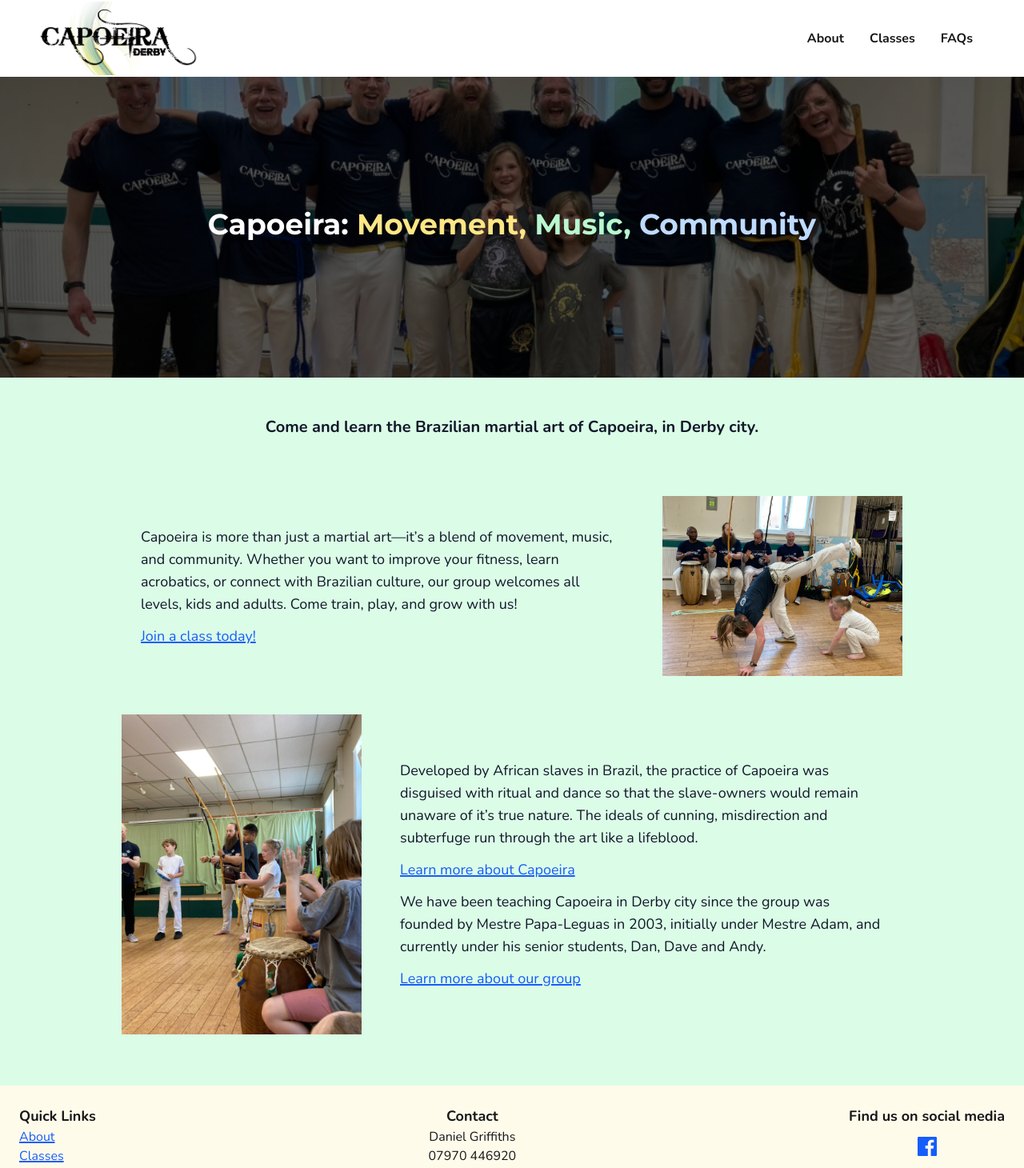
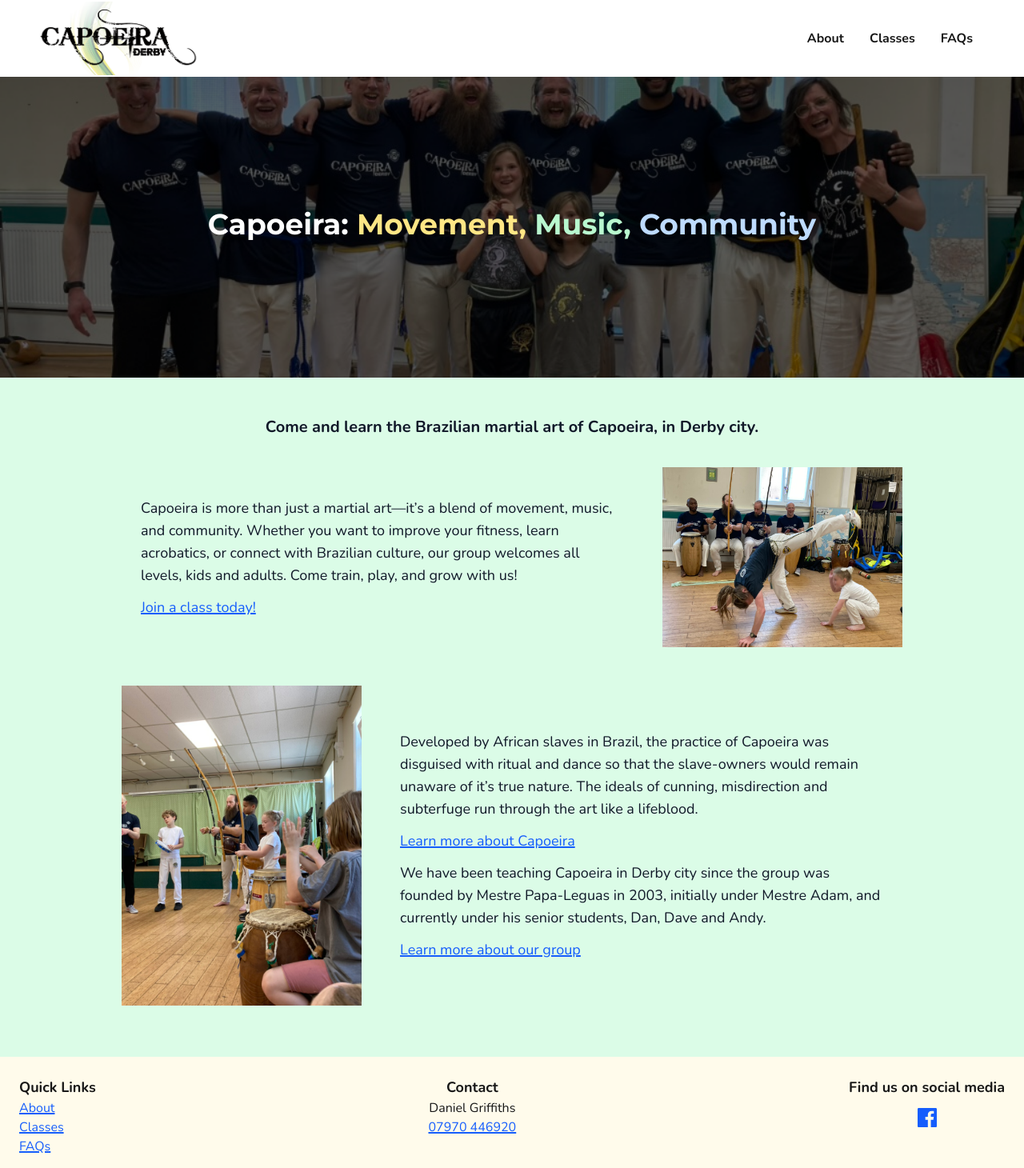
Before and after one commit to magpys/capoeira-derby, a Next.js app: page / in a window 1280 px wide. Shown: the top 1460 px of the page at 80% size. Built offline with nearby package versions, Linux system fonts and the light colour scheme.

Commit message:
fix minor bugs from Chris

```diff
--- a/src/app/classes/page.tsx
+++ b/src/app/classes/page.tsx
@@ -1,4 +1,5 @@
 import TitleBanner from "@/components/TitleBanner";
+import StyledLink from "@/components/StyledLink";
 
 export default function ClassesPage() {
   return (
@@ -97,8 +98,9 @@ export default function ClassesPage() {
           Bring a water bottle for hydration too!
         </p>
         <p className="p-4 mt-8 text-center text-lg font-semibold text-gray-900 bg-yellow-200 rounded-lg">
-          Ready to join? Contact Dan on 07970 446920 or drop in at one of the
-          classes listed above!
+          Ready to join? Contact Dan on{" "}
+          <StyledLink href={"tel:07970446920"}>07970 446920</StyledLink> or drop
+          in at one of the classes listed above!
         </p>
       </section>
     </>
--- a/src/app/layout.tsx
+++ b/src/app/layout.tsx
@@ -16,6 +16,22 @@ const montserrat = Montserrat({
 export const metadata: Metadata = {
   title: "Capoeira Derby",
   description: "Capoeira Derby",
+  openGraph: {
+    title: "Capoeira Derby",
+    description:
+      "Join Capoeira Derby to explore the art of Capoeira through movement, music, and community.",
+    url: "https://capoeira-derby.com",
+    siteName: "Capoeira Derby",
+    images: [
+      {
+        url: "https://capoeira-derby.com/capoeira-derby-text-only.png",
+        width: 881,
+        height: 401,
+        alt: "Capoeira Derby Logo",
+      },
+    ],
+    type: "website",
+  },
 };
 
 export default function RootLayout({
@@ -32,7 +48,7 @@ export default function RootLayout({
         </main>
         <footer
           className={
-            "flex w-screen bg-amber-50 justify-center p-6 gap-6 items-center flex-col md:flex-row md:justify-between md:items-start"
+            "flex w-full bg-amber-50 justify-center p-6 gap-6 items-center flex-col md:flex-row md:justify-between md:items-start"
           }
         >
           <div
@@ -48,7 +64,9 @@ export default function RootLayout({
           <div className={"flex flex-col justify-center items-center"}>
             <p className={"font-bold text-lg"}>Contact</p>
             <p>Daniel Griffiths</p>
-            <p>07970 446920</p>
+            <p>
+              <StyledLink href={"tel:07970446920"}>07970 446920</StyledLink>
+            </p>
           </div>
           <div className={"flex flex-col justify-center items-center gap-3"}>
             <p className={"font-bold text-lg"}>Find us on social media</p>
--- a/src/app/page.tsx
+++ b/src/app/page.tsx
@@ -13,7 +13,7 @@ export default function Home() {
           <span className={"text-blue-200"}>Community</span>
         </h1>
       </TitleBanner>
-      <section className="relative mx-auto max-w-5xl p-12 flex items-center justify-center">
+      <section className="relative mx-auto max-w-5xl p-12 pb-3 flex items-center justify-center">
         <p className={"text-xl font-bold"}>
           Come and learn the Brazilian martial art of Capoeira, in Derby city.
         </p>
--- a/src/components/Header.tsx
+++ b/src/components/Header.tsx
@@ -24,7 +24,7 @@ export default function Header() {
   return (
     <>
       <header
-        className={`bg-white flex items-center justify-between p-12 gap-6 h-20 fixed z-10 w-screen`}
+        className={`bg-white flex items-center justify-between p-12 gap-6 h-20 fixed z-10 w-full`}
       >
         <Link href={"/"}>
           <Image
```
